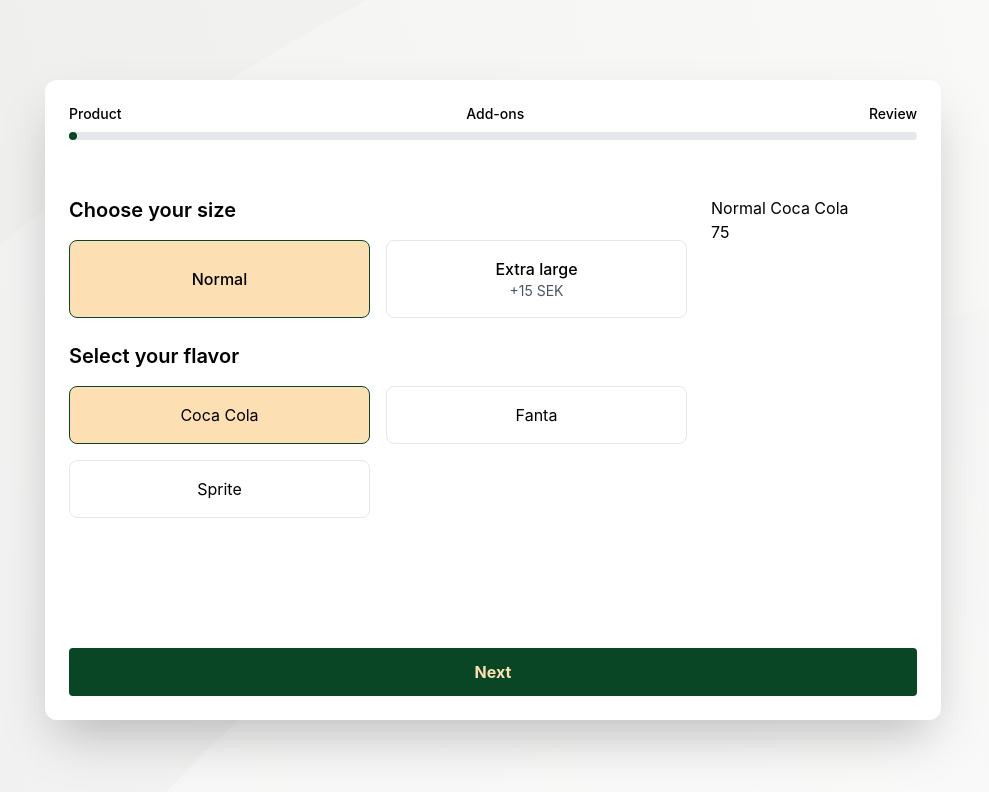
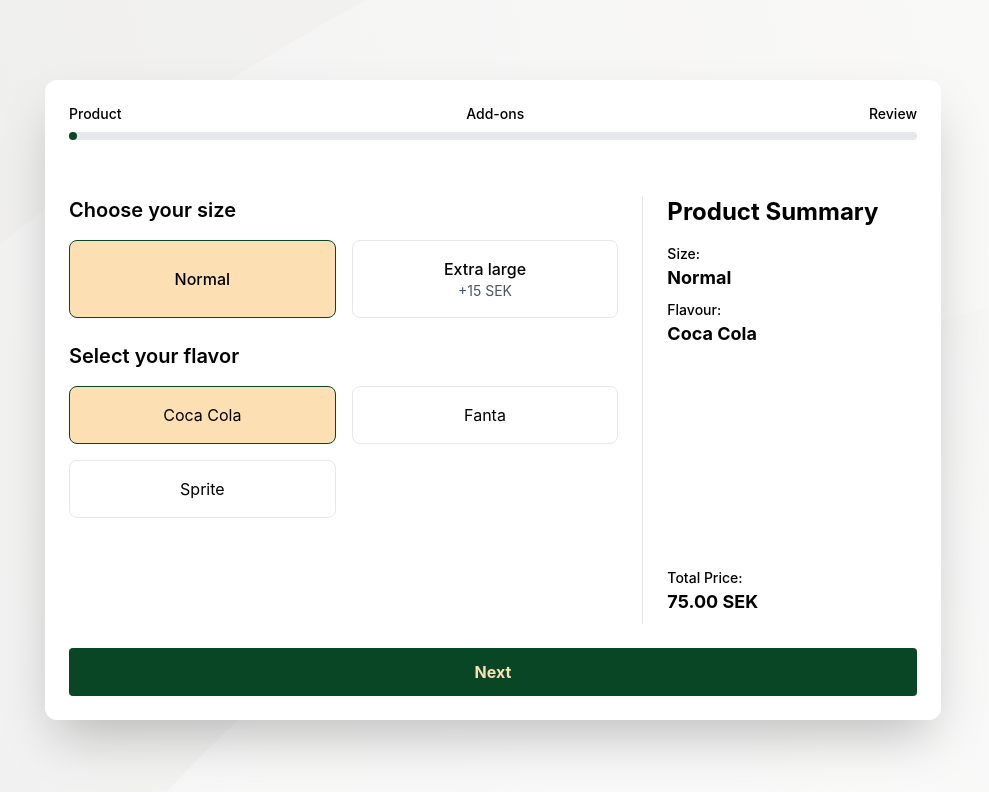
Before and after one commit to benjidotdev/qopla-product-checkout, a React (Create React App) app: page / in a window 1280 px wide. Shown: the top 792 px of the page, without its empty margins (147-1136 px from the left). Built offline with nearby package versions, Linux system fonts and the light colour scheme.

Commit message:
style overview

```diff
--- a/src/components/product/Product.tsx
+++ b/src/components/product/Product.tsx
@@ -18,8 +18,6 @@ const Product = () => {
   const [totalPrice, setTotalPrice] = useState<number>(0);
   const [totalSteps, setTotalSteps] = useState<number>(0);
   const basePriceRef = useRef<number>(0);
-
-  console.log(totalSteps);
 
   // Sets defaults
   useEffect(() => {
@@ -109,9 +107,9 @@ const Product = () => {
         totalSteps={totalSteps}
       />
       <div className="flex-1 flex gap-6 overflow-y-scroll">
-        {currentStep !== totalSteps && <div className="w-3/4">{getCurrentStepComponent()}</div>}
-        <div className="sticky top-0 w-1/4">
-        <Overview
+        {currentStep !== totalSteps && <div className="w-2/3">{getCurrentStepComponent()}</div>}
+        <div className="sticky top-0 w-1/3">
+          <Overview
             selectedSize={selectedSize}
             selectedFlavour={selectedFlavour}
             selectedAddOns={selectedAddOns}
--- a/src/components/product/overview/Overview.tsx
+++ b/src/components/product/overview/Overview.tsx
@@ -10,25 +10,40 @@ interface OverviewProps {
 
 const Overview = ({ selectedSize, selectedFlavour, selectedAddOns, totalPrice }: OverviewProps) => {
   return (
-    <div className="flex flex-col w-full">
-      <div>
-        {selectedSize.name} {selectedFlavour.name}
+    <div className="flex flex-col w-full h-full px-6 bg-white border-l border-gray-200">
+      <h2 className="text-2xl font-bold mb-4">Product Summary</h2>
+      <div className="flex flex-col mb-2">
+        <span className="text-sm font-medium">Size:</span>
+        <span className="text-lg font-bold">{selectedSize.name}</span>
       </div>
-      <div>
-        {selectedAddOns.map((group, index) => {
-          console.log(group);
-          return (
-            <div key={index}>
-              {group.addons.map((addon, addonIndex) => (
-                <div key={addonIndex}>
-                  {addon.name}
-                </div>
-              ))}
-            </div>
-          );
-        })}
+      <div className="flex flex-col mb-2">
+        <span className="text-sm font-medium">Flavour:</span>
+        <span className="text-lg font-bold">{selectedFlavour.name}</span>
       </div>
-      <div>{totalPrice}</div>
+      <div className="mb-6 flex-1">
+        <ul>
+          {selectedAddOns.map((group, index) => (
+            <React.Fragment key={index}>
+              {group.addons.length > 0 && (
+                <li className="flex flex-col mb-2" >
+                  <span className="text-sm font-medium">{group.groupTitle}:</span>
+                  <ul>
+                    {group.addons.map((addon, addonIndex) => (
+                      <li className="text-lg font-bold" key={addonIndex}>
+                        {group.groupTitle === "To remove" ? `- ${addon.name}` : group.groupTitle === "Extra toppings" ? `+ ${addon.name}` : addon.name}
+                      </li>
+                    ))}
+                  </ul>
+                </li>
+              )}
+            </React.Fragment>
+          ))}
+        </ul>
+      </div>
+      <div className="flex flex-col mb-2">
+        <span className="text-sm font-medium">Total Price:</span>
+        <span className="text-lg font-bold">{totalPrice.toFixed(2)} SEK</span>
+      </div>
     </div>
   );
 };
--- a/src/components/product/progress-buttons/ProgressButtons.tsx
+++ b/src/components/product/progress-buttons/ProgressButtons.tsx
@@ -38,7 +38,7 @@ const ProgressButtons = ({
         </button>
       )}
       <button
-        className={`w-full bg-qopla-green hover:bg-qopla-green-dark text-qopla-gold font-bold py-3 px-4 rounded`}
+        className={`w-full bg-qopla-green hover:bg-qopla-green-dark text-qopla-gold border-qopla-gold font-bold py-3 px-4 rounded`}
         onClick={() => handleNextStep()}
         disabled={disableNext}
       >
--- a/src/components/product/steps/add-on-step/AddOnStep.tsx
+++ b/src/components/product/steps/add-on-step/AddOnStep.tsx
@@ -14,7 +14,6 @@ const AddOnStep = ({ additionalData, selectedAddOns, setSelectedAddOns }: AddOnP
     <div className="space-y-6">
       {sortedAdditionalData.map((group, index) => {
         const groupKey = `group-${group.name.toLowerCase().replace(/\s+/g, "-")}-${index}`;
-        console.log(groupKey);
         return (
           <div key={groupKey} className="space-y-4">
             <h2 className="text-xl font-semibold">{group.name}</h2>
@@ -26,7 +25,6 @@ const AddOnStep = ({ additionalData, selectedAddOns, setSelectedAddOns }: AddOnP
                 .sort((a, b) => a.sortOrder - b.sortOrder)
                 .map((addon, index) => {
                   const addonKey = `addon-${group.name.toLowerCase().replace(/\s+/g, "-")}-${addon.addon.name.toLowerCase().replace(/\s+/g, "-")}-${index}`;
-                  console.log(addonKey);
                   const count = selectedAddOns.reduce((acc, selectedGroup) => {
                     if (selectedGroup.groupTitle === group.name) {
                       return (
```
